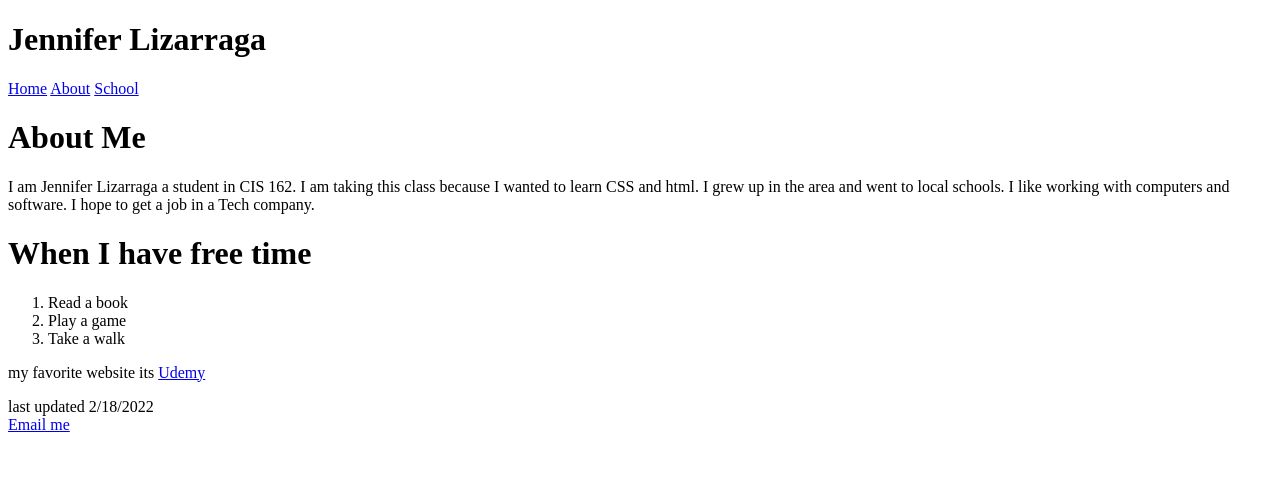
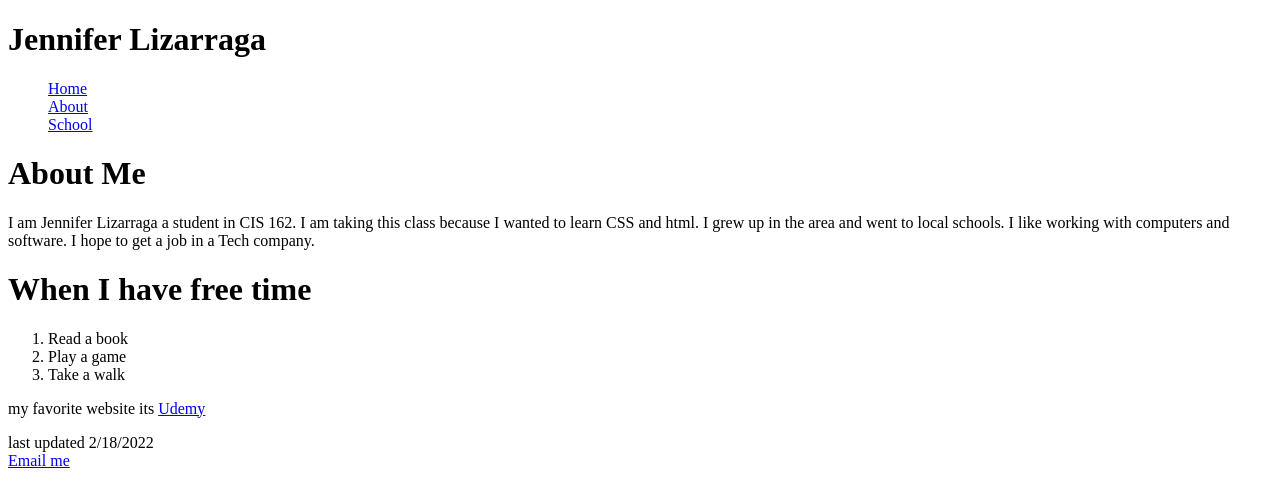
Before and after one commit to Jenlizarraga/cis162, a plain HTML site: page index.html in a window 1280 px wide. Drawn offline with Linux system fonts and the light colour scheme.

Commit message:
Update index.html

```diff
--- a/index.html
+++ b/index.html
@@ -14,10 +14,11 @@ Date: 2-11-2022
 <h1>Jennifer Lizarraga</h1>
 
     <nav>
-    <a href="index.html">Home</a>
-    <a href="about.html">About</a>
-    <a href="#">School</a>
-
+    <ul style="list-style-type:none;">
+    <li><a href="index.html">Home</a></li>
+    <li><a href="about.html">About</a></li>
+    <li><a href="#">School</a></li>
+    </ul>
     </nav>
 
 <h1>About Me</h1>
```
